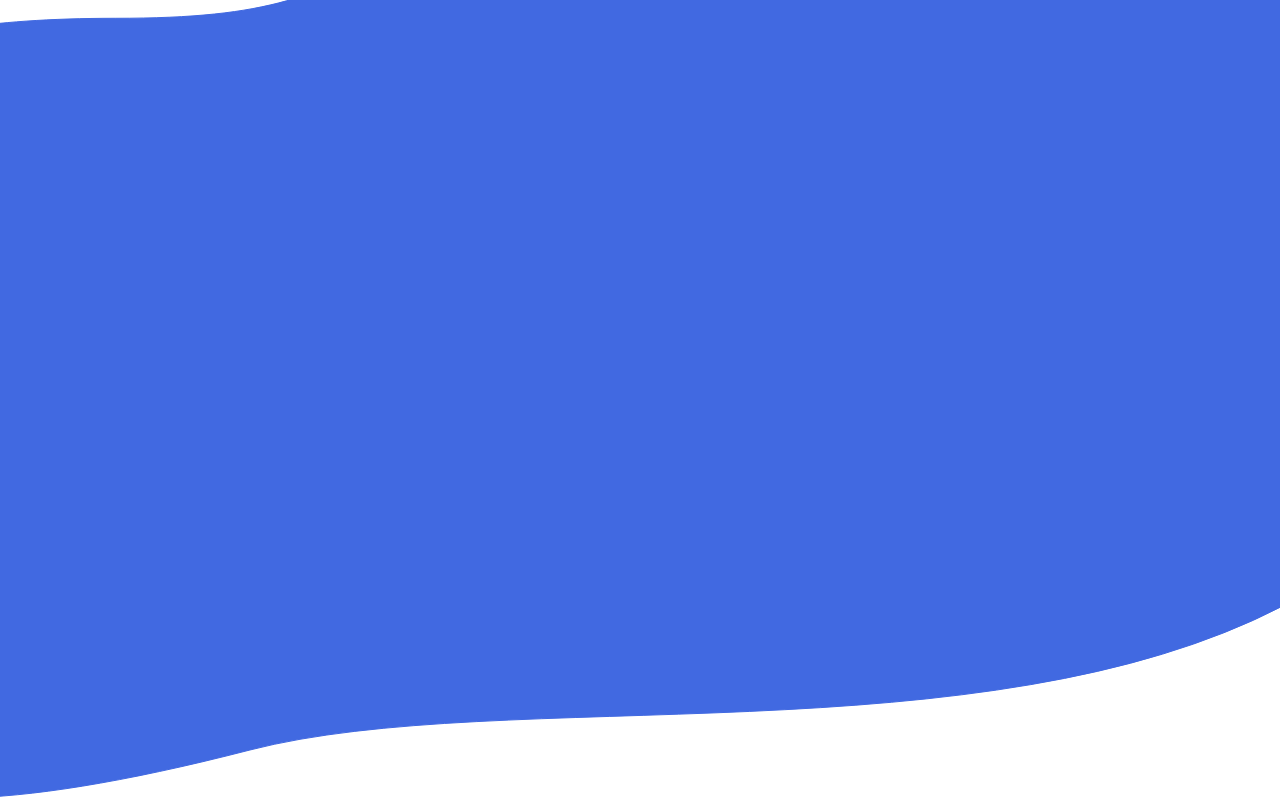
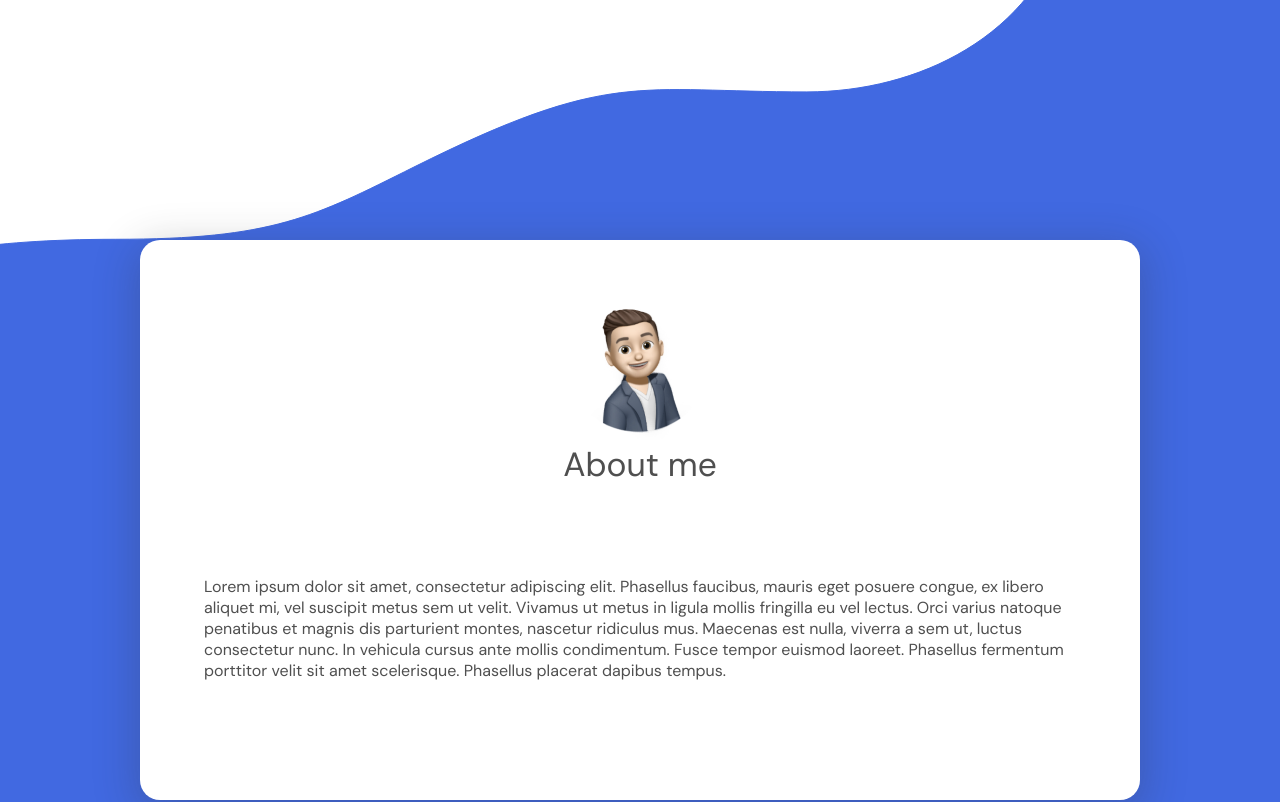
Before and after one commit to butiricristian/personal-website, a Next.js app: page / in a window 1280 px wide. Shown: the part 680-1482 px from the top of the page. Built offline with nearby package versions, Linux system fonts and the light colour scheme.

Commit message:
Add about section

```diff
--- a/components/common/Button.js
+++ b/components/common/Button.js
@@ -3,7 +3,6 @@ import clsx from 'clsx'
 
 export default function Button(props) {
   const {to="#", style, type='primary', size='md', children} = props
-  console.log(type, size)
 
   return (
     <button href={to} style={style} className={clsx(styles.btn, styles[type], styles[size])}>
--- /dev/null
+++ b/components/common/Card.js
@@ -0,0 +1,12 @@
+import styles from '../../styles/About.module.css'
+import clsx from 'clsx'
+
+export default function Card(props) {
+  const {children, height='70vh', width='100%'} = props
+
+  return (
+    <div className={clsx(styles.card)} style={{height, width}} {...props}>
+      {children}
+    </div>
+  )
+}
--- /dev/null
+++ b/components/sections/AboutSection.js
@@ -0,0 +1,22 @@
+import styles from '../../styles/About.module.css'
+import Card from '../common/Card'
+import avatar from '../../public/Avatar.png'
+import graphics1 from '../../public/graphics/Graphics 1.svg'
+import Image from 'next/image'
+
+export default function AboutSection() {
+  const aboutMe = 'Lorem ipsum dolor sit amet, consectetur adipiscing elit. Phasellus faucibus, mauris eget posuere congue, ex libero aliquet mi, vel suscipit metus sem ut velit. Vivamus ut metus in ligula mollis fringilla eu vel lectus. Orci varius natoque penatibus et magnis dis parturient montes, nascetur ridiculus mus. Maecenas est nulla, viverra a sem ut, luctus consectetur nunc. In vehicula cursus ante mollis condimentum. Fusce tempor euismod laoreet. Phasellus fermentum porttitor velit sit amet scelerisque. Phasellus placerat dapibus tempus.'
+
+  return (
+    <section id="about" className={styles.container}>
+      <Image src={graphics1} className={styles.graphics1}/>
+      <Card>
+        <Image src={avatar} alt="avatar"/>
+        <h4>About me</h4>
+        <div className={styles.content}>
+          <p>{aboutMe}</p>
+        </div>
+      </Card>
+    </section>
+  )
+}
--- a/components/sections/HomeSection.js
+++ b/components/sections/HomeSection.js
@@ -1,7 +1,5 @@
 import styles from '../../styles/Home.module.css'
 import Button from '../common/Button'
-import graphics1 from '../../public/graphics/Graphics 1.svg'
-import Image from 'next/image'
 
 export default function HomeSection() {
   return (
@@ -14,7 +12,6 @@ export default function HomeSection() {
       </div>
       <div className={styles.rightColumn}>
       </div>
-      <Image src={graphics1} className={styles.graphics1}/>
     </section>
   )
 }
--- a/pages/index.js
+++ b/pages/index.js
@@ -1,4 +1,5 @@
 import Head from 'next/head'
+import AboutSection from '../components/sections/AboutSection';
 import HomeSection from '../components/sections/HomeSection';
 import styles from '../styles/Home.module.css';
 
@@ -12,6 +13,7 @@ export default function Home() {
 
       <main className={styles.container}>
         <HomeSection/>
+        <AboutSection/>
       </main>
 
       <footer>
--- /dev/null
+++ b/styles/About.module.css
@@ -0,0 +1,38 @@
+.card {
+  background: #FFFFFF;
+  box-shadow: 0px 10px 40px 5px rgba(51, 51, 51, 0.25);
+  border-radius: 20px;
+  display: flex;
+  align-items: center;
+  padding: 2rem 4rem;
+  flex-direction: column;
+  z-index: 10;
+  max-width: 1000px;
+}
+
+.container {
+  min-height: 100vh;
+  padding: 0 2rem;
+  display: flex;
+  flex-direction: column;
+  justify-content: center;
+  align-items: center;
+  width: 100%;
+  position: relative;
+}
+
+.content {
+  width: 100%;
+  flex-grow: 1;
+  display: flex;
+  align-items: center;
+}
+
+.graphics1 {
+  position: absolute;
+  z-index: 0;
+  bottom: -100px;
+  right: 0;
+  min-width: 100%;
+  max-width: none;
+}
--- a/styles/Home.module.css
+++ b/styles/Home.module.css
@@ -1,93 +1,8 @@
 .container {
-  min-height: 100vh;
-  padding: 0 0.5rem;
   display: flex;
   flex-direction: column;
   justify-content: center;
   align-items: center;
-}
-
-.title a {
-  color: #0070f3;
-  text-decoration: none;
-}
-
-.title a:hover,
-.title a:focus,
-.title a:active {
-  text-decoration: underline;
-}
-
-.title {
-  margin: 0 0 1rem;
-  line-height: 1.15;
-  font-size: 3.6rem;
-}
-
-.title {
-  text-align: center;
-}
-
-.title,
-.description {
-  text-align: center;
-}
-
-
-.description {
-  line-height: 1.5;
-  font-size: 1.5rem;
-}
-
-.grid {
-  display: flex;
-  align-items: center;
-  justify-content: center;
-  flex-wrap: wrap;
-
-  max-width: 800px;
-  margin-top: 3rem;
-}
-
-.card {
-  margin: 1rem;
-  flex-basis: 45%;
-  padding: 1.5rem;
-  text-align: left;
-  color: inherit;
-  text-decoration: none;
-  border: 1px solid #eaeaea;
-  border-radius: 10px;
-  transition: color 0.15s ease, border-color 0.15s ease;
-}
-
-.card:hover,
-.card:focus,
-.card:active {
-  color: #0070f3;
-  border-color: #0070f3;
-}
-
-.card h3 {
-  margin: 0 0 1rem 0;
-  font-size: 1.5rem;
-}
-
-.card p {
-  margin: 0;
-  font-size: 1.25rem;
-  line-height: 1.5;
-}
-
-.logo {
-  height: 1em;
-}
-
-@media (max-width: 600px) {
-  .grid {
-    width: 100%;
-    flex-direction: column;
-  }
 }
 
 .twoColumns {
@@ -95,7 +10,7 @@
   display: flex;
   flex-direction: row;
   flex: 1 0 auto;
-  margin-top: -4rem;
+  min-height: 100vh;
 }
 
 .rightColumn, .leftColumn {
@@ -109,12 +24,3 @@
 .leftColumn h3 {
   margin: 1rem 0;
 }
-
-.graphics1 {
-  position: absolute;
-  z-index: 0;
-  top: 20%;
-  right: 0;
-  min-width: 100%;
-  max-width: none;
-}
--- a/styles/globals.css
+++ b/styles/globals.css
@@ -65,5 +65,11 @@ h4 {
   font-size: 2.1rem;
   font-weight: 200;
   margin: 0.2rem 0;
-  color: var(--text-secondary)
+  color: var(--text-secondary);
 }
+
+p {
+  font-size: 1rem;
+  font-weight: 200;
+  color: var(--text-secondary);
+}
```
